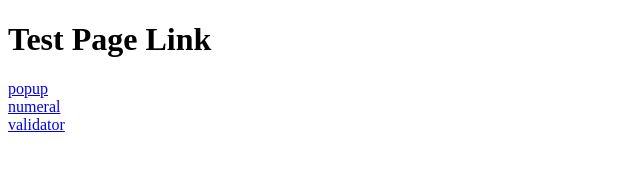
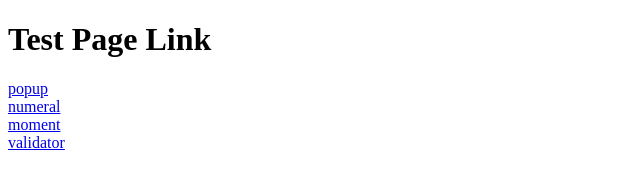
Before and after one commit to hush751001/outback, a website: page app/index.html in a window 1280 px wide. Shown: the full height of the page, 0-640 px from the left. Drawn offline with Linux system fonts and the light colour scheme.

Commit message:
added moment sample

```diff
--- a/app/index.html
+++ b/app/index.html
@@ -19,6 +19,7 @@
       <h1>Test Page Link</h1>
       <a href="/sample/popup/popupTest.html">popup</a><br />
       <a href="/sample/numeral/numeral.html">numeral</a><br />
+      <a href="/sample/moment/moment.html">moment</a><br />
       <a href="/sample/validator/validator.html">validator</a>
     </div>
 
```
